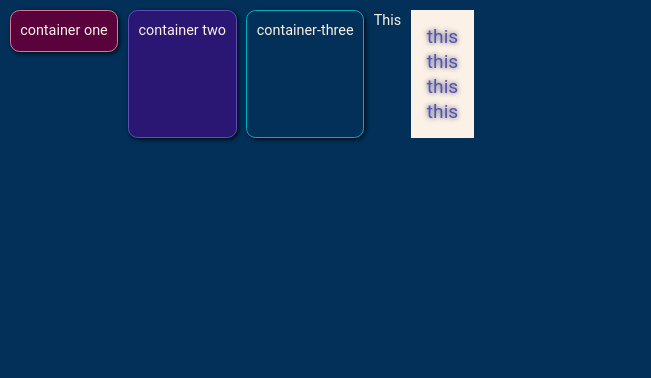
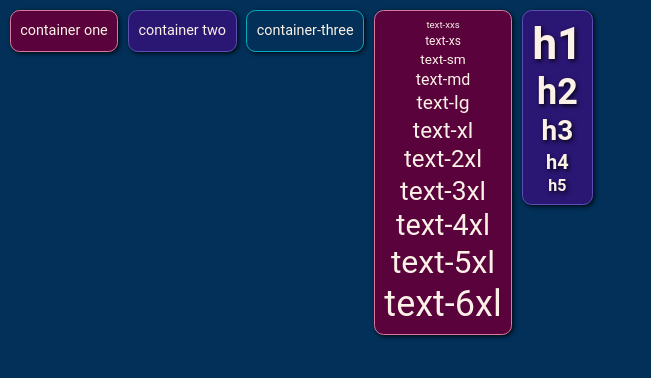
Before and after one commit to EvanMarie/learning-angular, an Angular app: page / in a window 1280 px wide. Shown: the top 378 px of the page, without its empty margins (0-651 px from the left). Built offline with nearby package versions, Linux system fonts and the light colour scheme.

Commit message:
i so fly

```diff
--- a/src/app/app.component.html
+++ b/src/app/app.component.html
@@ -1,14 +1,28 @@
 <main>
   <div class="wrapfull pmd gapxmd">
     <div class="container-one h-fit">container one</div>
-    <div class="container-two">container two</div>
-    <div class="container-three">container-three</div>
-    <div class="flexfit text-100">This</div>
-    <div class="vstackfit text-400 txt-xl gap-0.5vh bg-100 p-2vh textglow800-lg">
-      <p>this</p>
-      <p>this</p>
-      <p>this</p>
-      <p>this</p>
+    <div class="container-two h-fit">container two</div>
+    <div class="container-three h-fit">container-three</div>
+
+    <div class="vstackfit container-one gap-0.5vh bg-100 p-2vh items-center">
+      <p class="txt-xxs">text-xxs</p>
+      <p class="txt-xs">text-xs</p>
+      <p class="txt-sm">text-sm</p>
+      <p class="txt-md">text-md</p>
+      <p class="txt-lg">text-lg</p>
+      <p class="txt-xl">text-xl</p>
+      <p class="txt-2xl">text-2xl</p>
+      <p class="txt-3xl">text-3xl</p>
+      <p class="txt-4xl">text-4xl</p>
+      <p class="txt-5xl">text-5xl</p>
+      <p class="txt-6xl">text-6xl</p>
+    </div>
+    <div class="vstackfit container-two gap-0.5vh bg-100 p-2vh items-center h-fit">
+      <h1>h1</h1>
+      <h2>h2</h2>
+      <h3>h3</h3>
+      <h4>h4</h4>
+      <h5>h5</h5>
     </div>
   </div>
 
--- a/src/styles.css
+++ b/src/styles.css
@@ -230,6 +230,22 @@ main {
 /* TYPOGRAPHY  */
 
 h1 {
+  font-size: 5.5vh;
+  line-height: 1.1;
+  font-weight: 600;
+  color: var(--one);
+  text-shadow: var(--txtshadowmd);
+}
+
+h2 {
+  font-size: 4.5vh;
+  line-height: 1.1;
+  font-weight: 600;
+  color: var(--one);
+  text-shadow: var(--txtshadowmd);
+}
+
+h3 {
   font-size: 3.5vh;
   line-height: 1.1;
   font-weight: 600;
@@ -237,15 +253,7 @@ h1 {
   text-shadow: var(--txtshadowmd);
 }
 
-h2 {
-  font-size: 3vh;
-  line-height: 1.1;
-  font-weight: 600;
-  color: var(--one);
-  text-shadow: var(--txtshadowmd);
-}
-
-h3 {
+h4 {
   font-size: 2.5vh;
   line-height: 1.1;
   font-weight: 600;
@@ -253,7 +261,7 @@ h3 {
   text-shadow: var(--txtshadowmd);
 }
 
-h4 {
+h5 {
   font-size: 2vh;
   line-height: 1.1;
   font-weight: 600;
@@ -277,27 +285,42 @@ h4 {
 }
 
 .txt-md {
-  font-size: 1.9vh;
+  font-size: 2vh;
   line-height: 1.1;
 }
 
 .txt-lg {
-  font-size: 2.2vh;
+  font-size: 2.4vh;
   line-height: 1.1;
 }
 
 .txt-xl {
-  font-size: 2.4vh;
+  font-size: 2.8vh;
   line-height: 1.1;
 }
 
-.txt-xxl {
-  font-size: 2.6vh;
+.txt-2xl {
+  font-size: 3vh;
   line-height: 1.1;
 }
 
-.txt-xxxl {
-  font-size: 2.8vh;
+.txt-3xl {
+  font-size: 3.3vh;
+  line-height: 1.1;
+}
+
+.txt-4xl {
+  font-size: 3.6vh;
+  line-height: 1.1;
+}
+
+.txt-5xl {
+  font-size: 4vh;
+  line-height: 1.1;
+}
+
+.txt-6xl {
+  font-size: 4.5vh;
   line-height: 1.1;
 }
 
```
